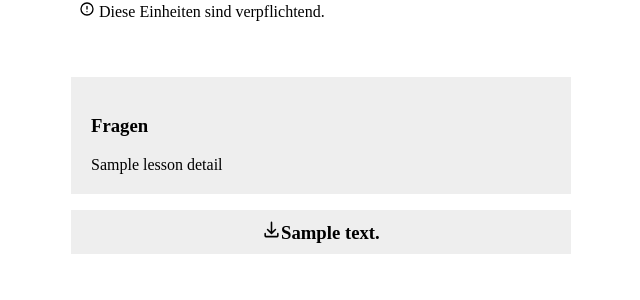
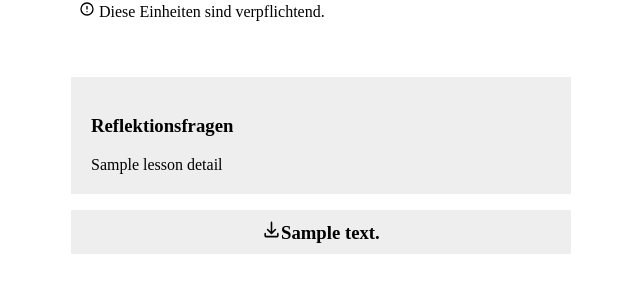
Before and after one commit to digitalfabrik/ish-goalkeeper, a Django app: template src/gui/templates/lesson.html in a window 1280 px wide. Shown: the part 261-561 px from the top of the page, without its empty margins (319-959 px from the left). Run offline with Django 3.2, Linux system fonts and the light colour scheme; the template is opened without the code that fills it: most values are stand-ins (such as "Sample title", 1, 10 or a date in 2020); grey boxes marked "Sample" are stand-in pictures; some libraries are stand-ins or nearby versions; some web fonts are replaced.

Commit message:
Change Fragen to Reflektionsfragen, fixes #62

```diff
--- a/src/gui/models/lesson.py
+++ b/src/gui/models/lesson.py
@@ -17,7 +17,7 @@ class Lesson(MPTTModel):  # pylint: disable=R0903
                             on_delete=models.CASCADE,
                             verbose_name="Übergeordnete Lektion")
     description = models.TextField('Beschreibung', blank=True)
-    questions = models.TextField('Fragen', blank=True)
+    questions = models.TextField('Reflektionsfragen', blank=True)
     mandatory = models.BooleanField('Verpflichtend', blank=True)
     feedback_required = models.BooleanField('Feedback erforderlich',
                                             blank=True)
--- a/src/gui/templates/lesson.html
+++ b/src/gui/templates/lesson.html
@@ -41,7 +41,7 @@
 {% endif %}
 {% if lesson_details.questions %}
       <div class="content-item editable-content large-padding">
-        <h3>Fragen</h3>
+        <h3>Reflektionsfragen</h3>
         {{ lesson_details.questions }}
       </div>
 {% endif %}
```
